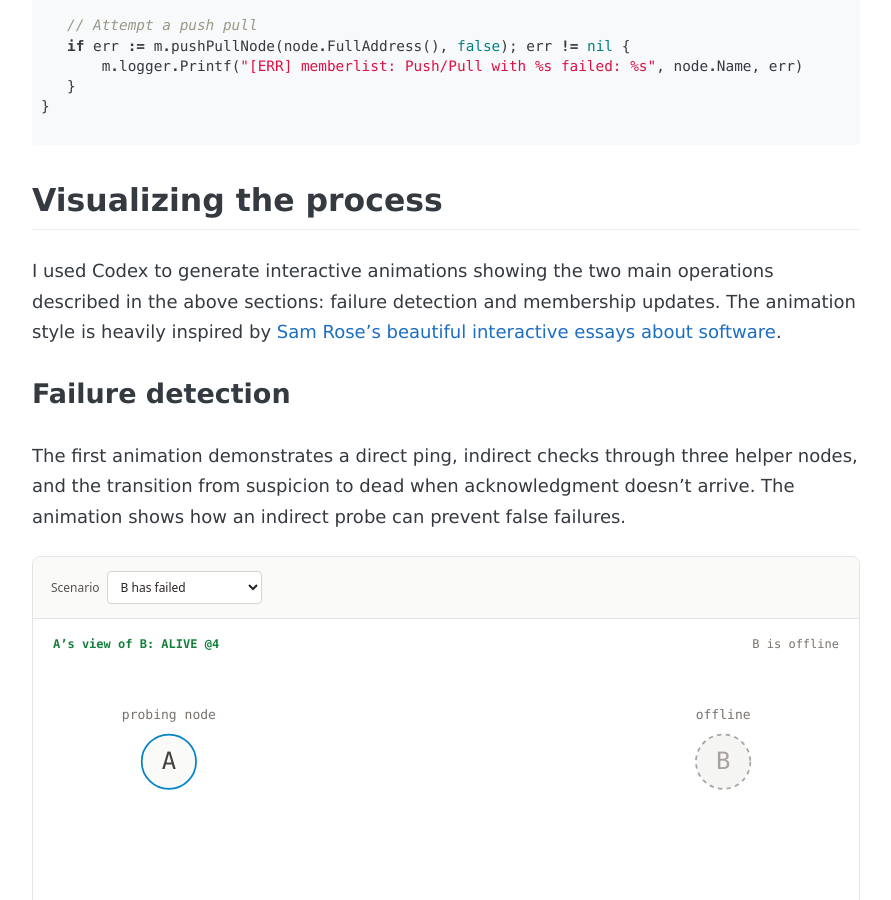
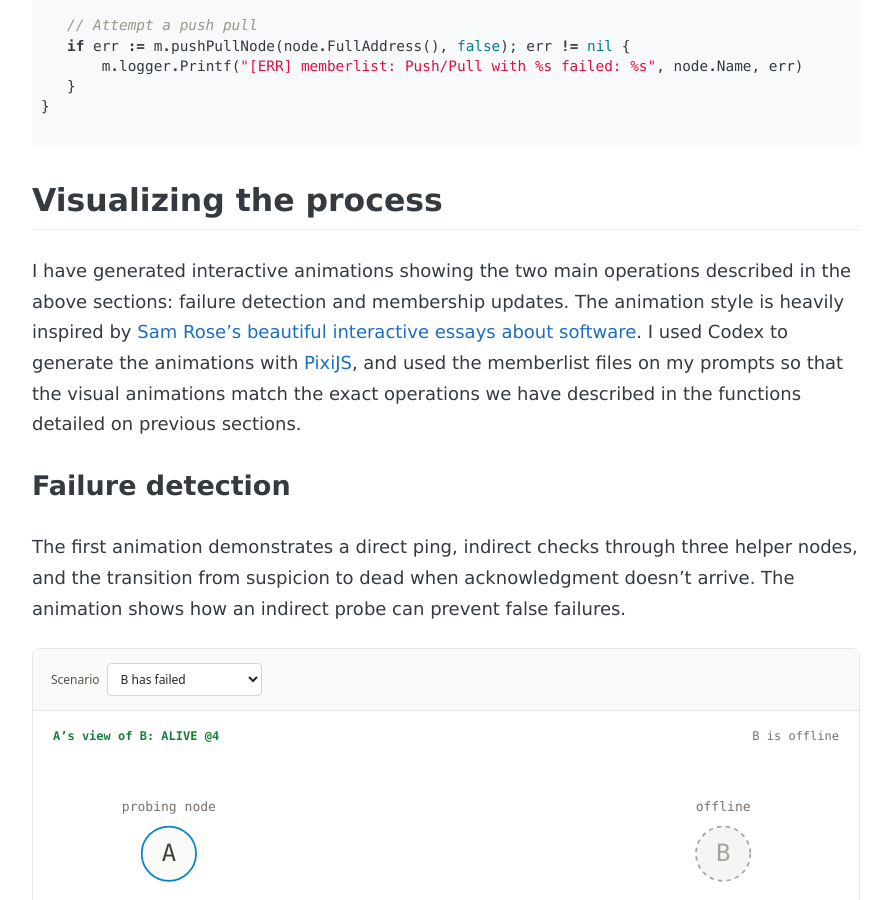
Before and after one commit to andreybleme/andreybleme.github.io, a Jekyll site: the page built from _posts/2026-10-19-swim-a-gossip-protocol-explained.markdown, in a window 1280 px wide and 900 px high, scrolled down 16367 px. Shown: the whole window, without its empty margins (194-1085 px from the left). Built offline with Jekyll 4.4.1, drawn with Linux system fonts in a browser that asks for light colours; nearby versions of some CDN libraries; some web fonts are replaced; comment, search, counter and statistics services are not loaded.

Commit message:
chore: update animation description

```diff
--- a/_posts/2026-10-19-swim-a-gossip-protocol-explained.markdown
+++ b/_posts/2026-10-19-swim-a-gossip-protocol-explained.markdown
@@ -683,7 +683,7 @@ func (m *Memberlist) pushPull() {
 
 ## Visualizing the process
 
-I used Codex to generate interactive animations showing the two main operations described in the above sections: failure detection and membership updates. The animation style is heavily inspired by [Sam Rose's beautiful interactive essays about software](https://samwho.dev/).
+I have generated interactive animations showing the two main operations described in the above sections: failure detection and membership updates. The animation style is heavily inspired by [Sam Rose's beautiful interactive essays about software](https://samwho.dev/). I used Codex to generate the animations with [PixiJS](https://layout.pixijs.io/), and used  the memberlist files on my prompts so that the visual animations match the exact operations we have described in the functions detailed on previous sections.
 
 ### Failure detection
 
```
